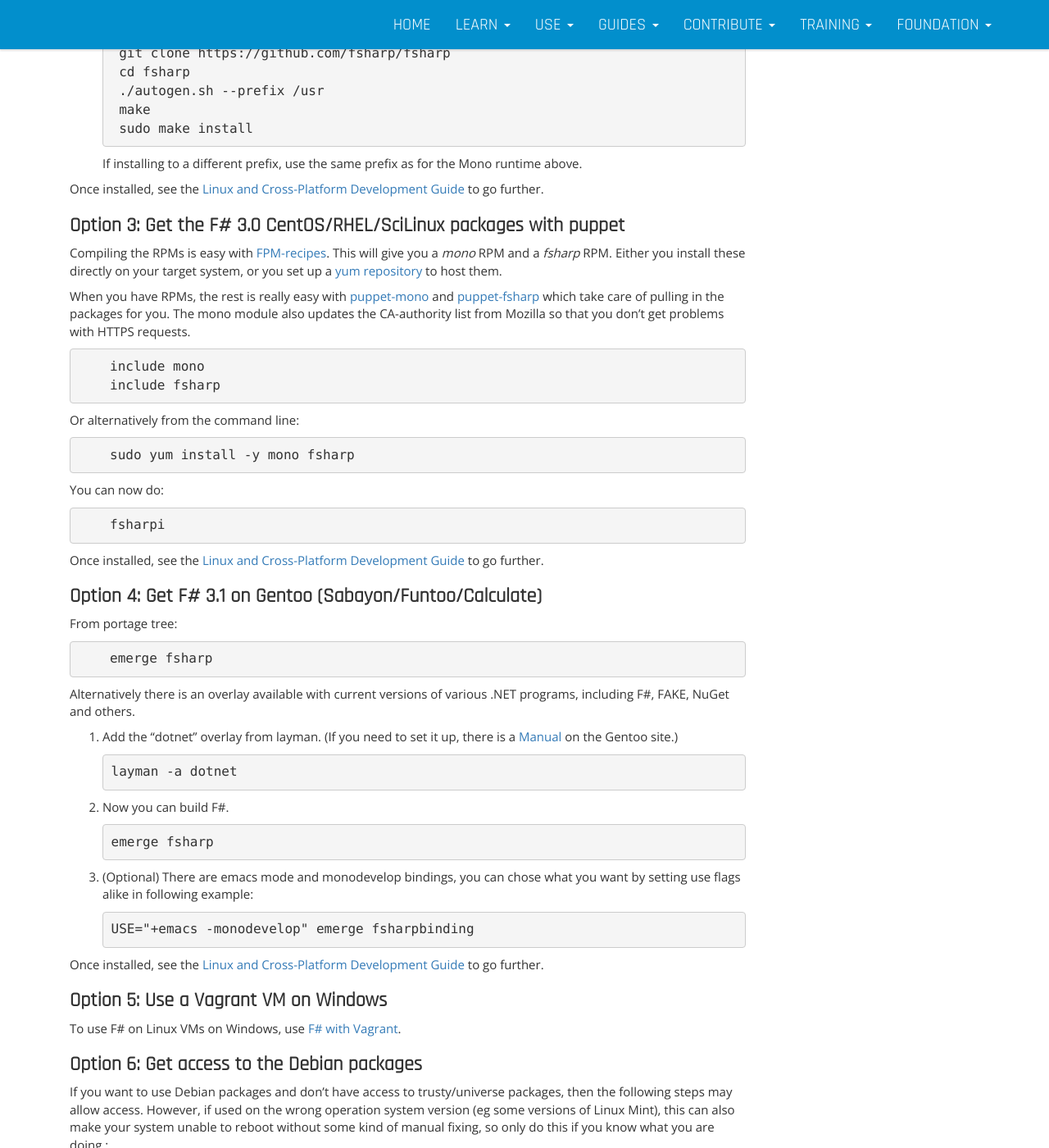
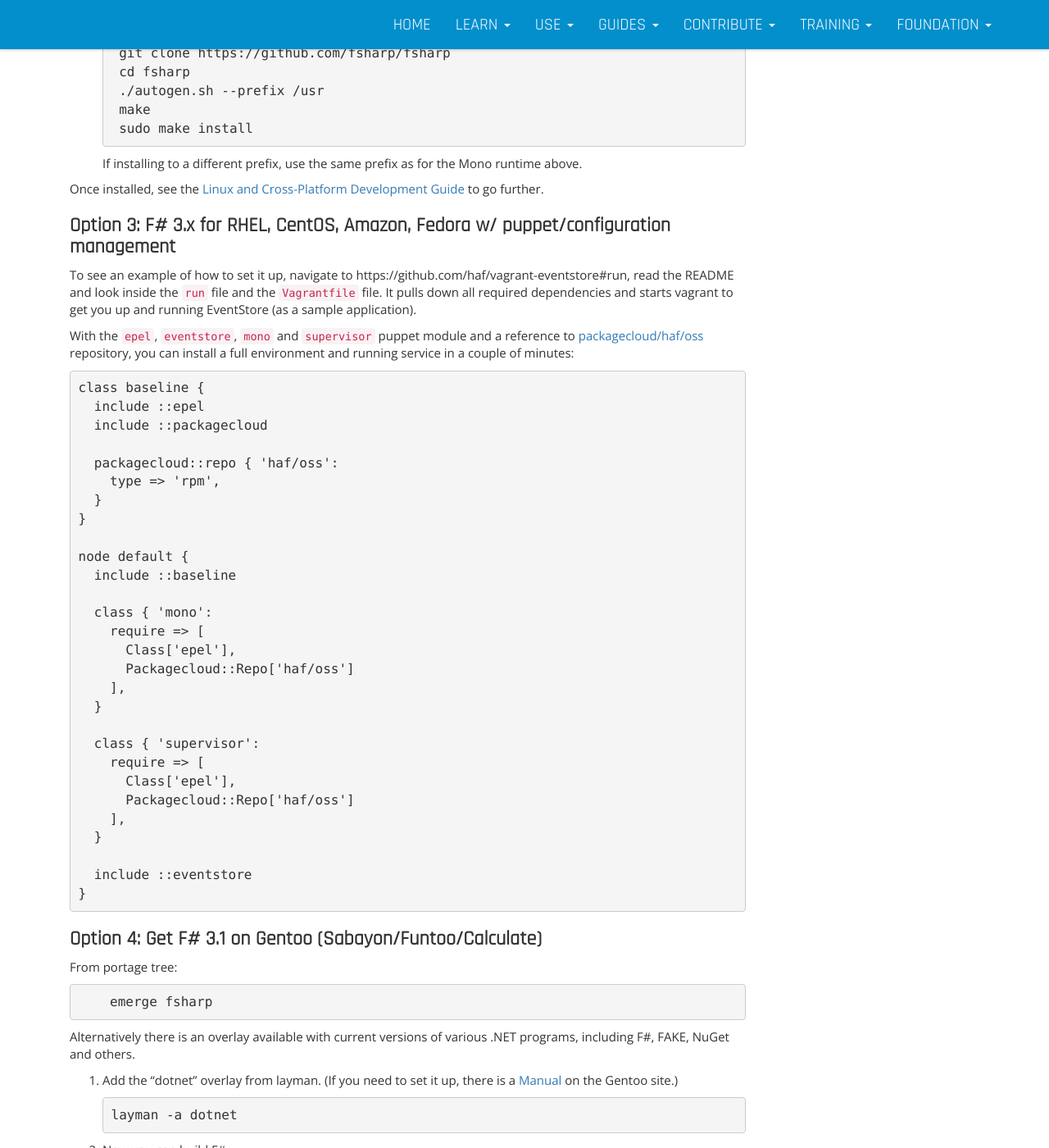
Before and after one commit to fsharp/fsharp.org, a Jekyll site: the page built from use/linux/index.md, in a window 1280 px wide and 1400 px high, scrolled down 889 px. Shown: the whole window at 82% size. Built offline with Jekyll 4.4.1, drawn with Linux system fonts in a browser that asks for light colours; nearby versions of some CDN libraries.

Commit message:
Updating puppet docs to reflect developments

````diff
--- a/use/linux/index.md
+++ b/use/linux/index.md
@@ -52,34 +52,42 @@
 go further.
 
 
-### Option 3: Get the F# 3.0 CentOS/RHEL/SciLinux packages with puppet
+### Option 3: F# 3.x for RHEL, CentOS, Amazon, Fedora w/ puppet/configuration management
 
-Compiling the RPMs is easy with
-[FPM-recipes](https://github.com/haf/fpm-recipes). This will give you a *mono*
-RPM and a *fsharp* RPM. Either you install these directly on your target system,
-or you set up a [yum repository](https://github.com/haf/puppet-yum) to host
-them.
+To see an example of how to set it up, navigate to https://github.com/haf/vagrant-eventstore#run, read the README and look inside the `run` file and the `Vagrantfile` file. It pulls down all required dependencies and starts vagrant to get you up and running EventStore (as a sample application).
 
-When you have RPMs, the rest is really easy with
-[puppet-mono](https://github.com/haf/puppet-mono) and
-[puppet-fsharp](https://github.com/haf/puppet-fsharp) which take care of pulling
-in the packages for you. The mono module also updates the CA-authority list from
-Mozilla so that you don't get problems with HTTPS requests.
+With the `epel`, `eventstore`, `mono` and `supervisor` puppet module and a reference to [packagecloud/haf/oss](https://packagecloud.io/haf/oss) repository, you can install a full environment and running service in a couple of minutes:
 
-        include mono
-        include fsharp
+``` puppet
+class baseline {
+  include ::epel
+  include ::packagecloud
 
-Or alternatively from the command line:
+  packagecloud::repo { 'haf/oss':
+    type => 'rpm',
+  }
+}
 
-        sudo yum install -y mono fsharp
+node default {
+  include ::baseline
 
-You can now do:
+  class { 'mono':
+    require => [
+      Class['epel'],
+      Packagecloud::Repo['haf/oss']
+    ],
+  }
 
-        fsharpi
+  class { 'supervisor':
+    require => [
+      Class['epel'],
+      Packagecloud::Repo['haf/oss']
+    ],
+  }
 
-Once installed, see the [Linux and Cross-Platform Development Guide](/guides/mac-linux-cross-platform) to
-go further.
-
+  include ::eventstore
+}
+```
 
 ### Option 4: Get F# 3.1 on Gentoo (Sabayon/Funtoo/Calculate)
 
````
